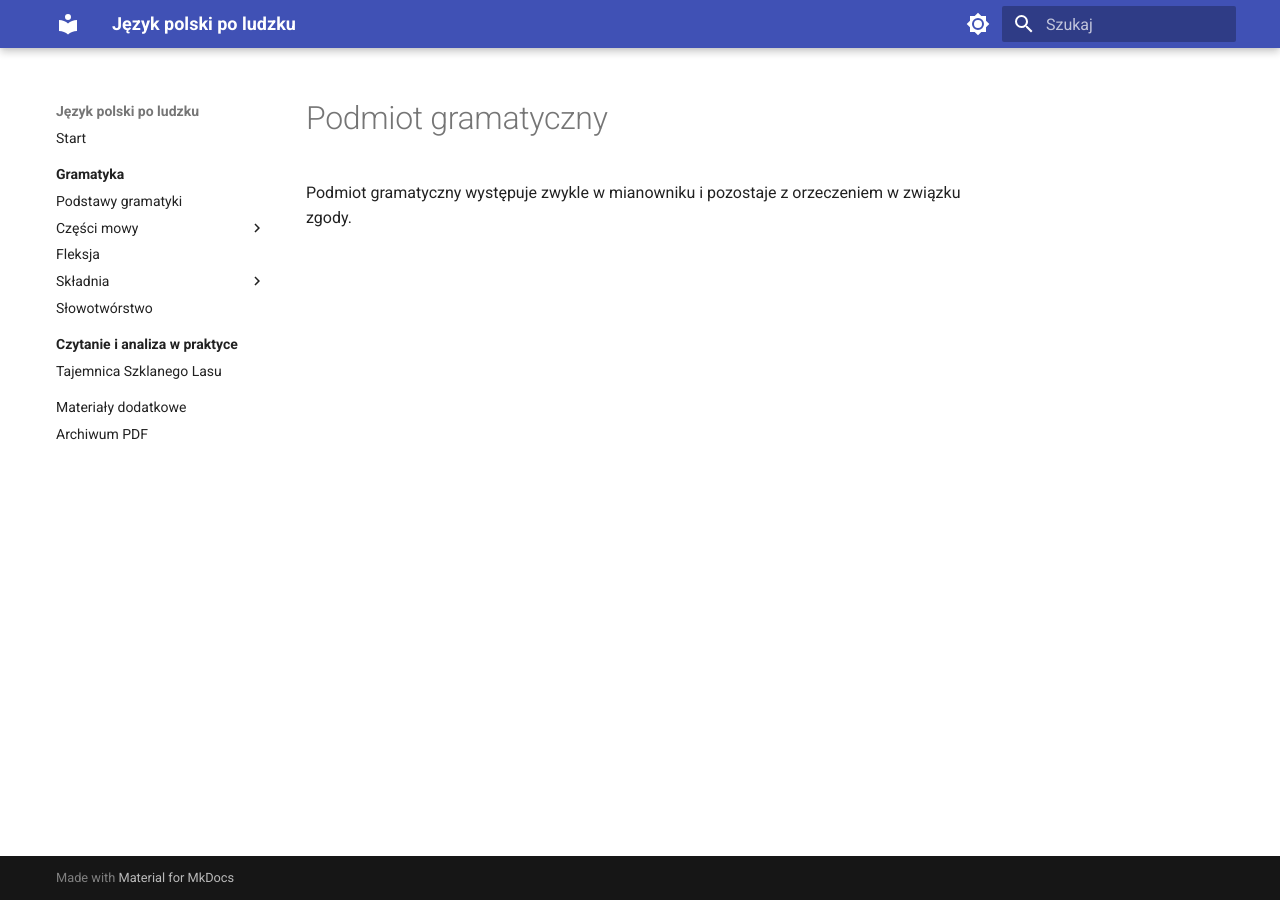
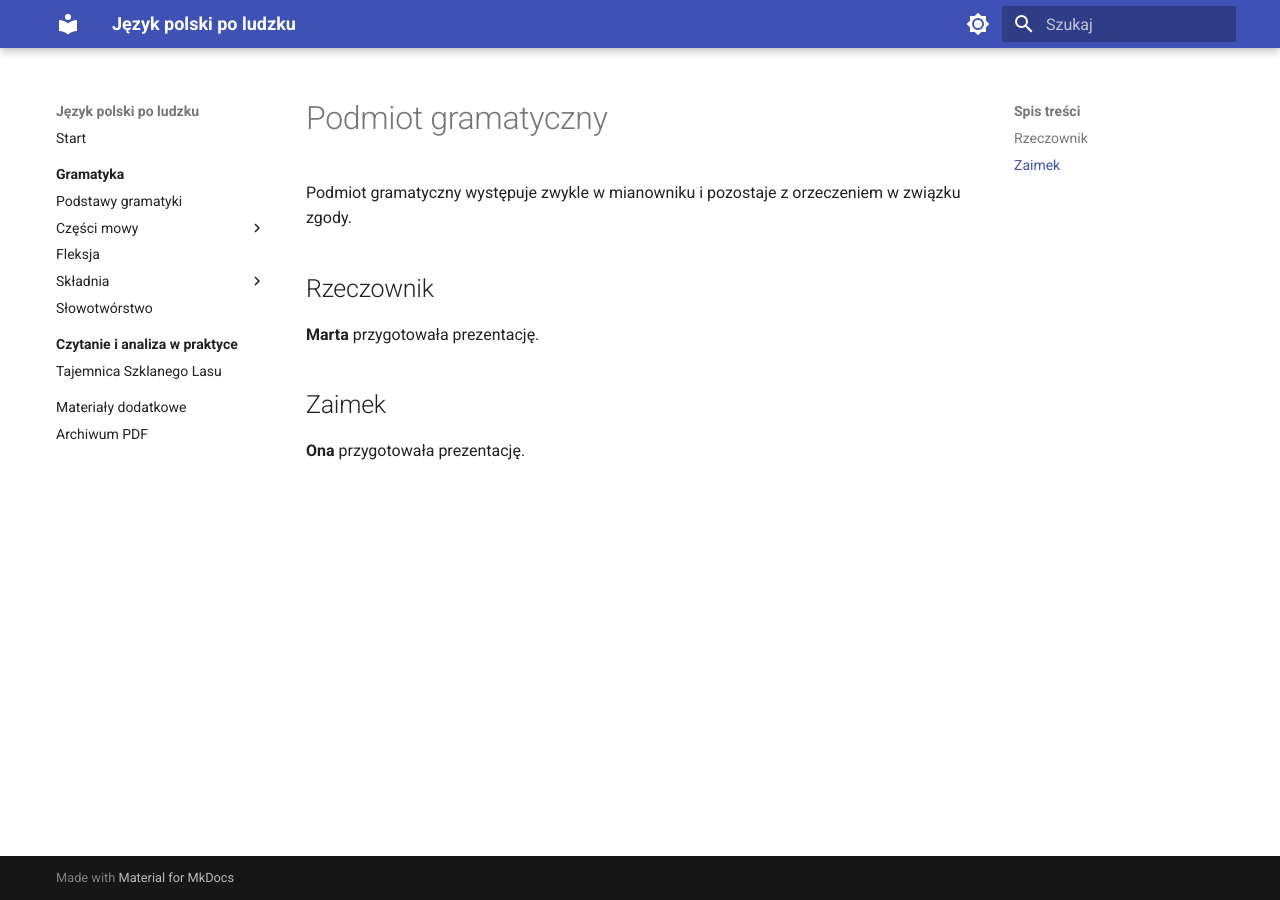
Before and after one commit to dchorazkiewicz/SP_JP, an MkDocs documentation site: the page built from docs/gramatyka/skladnia/podmiot/podmiot-gramatyczny-i-sposoby-wyrazania.md, in a window 1280 px wide. Built offline with MkDocs 1.6.1 and Material for MkDocs 9.7.7, drawn with Linux system fonts in a browser that asks for light colours.

Commit message:
Expand grammatical subject page

```diff
--- a/docs/gramatyka/skladnia/podmiot/podmiot-gramatyczny-i-sposoby-wyrazania.md
+++ b/docs/gramatyka/skladnia/podmiot/podmiot-gramatyczny-i-sposoby-wyrazania.md
@@ -1,3 +1,11 @@
 # Podmiot gramatyczny
 
 Podmiot gramatyczny występuje zwykle w mianowniku i pozostaje z orzeczeniem w związku zgody.
+
+## Rzeczownik
+
+**Marta** przygotowała prezentację.
+
+## Zaimek
+
+**Ona** przygotowała prezentację.
```
